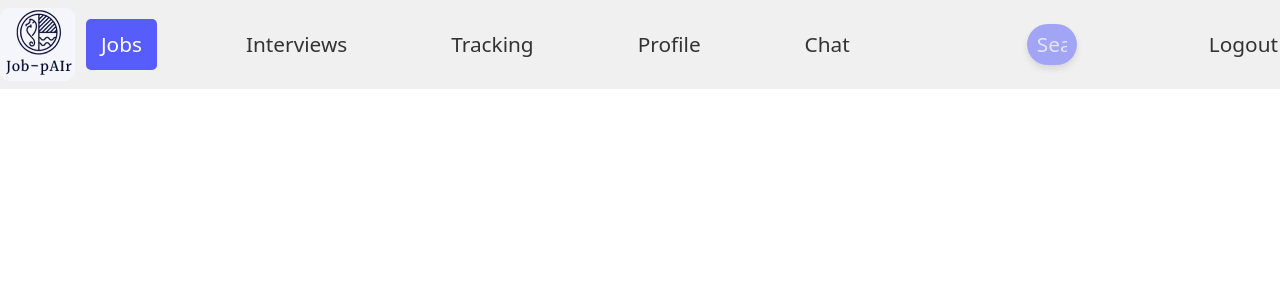
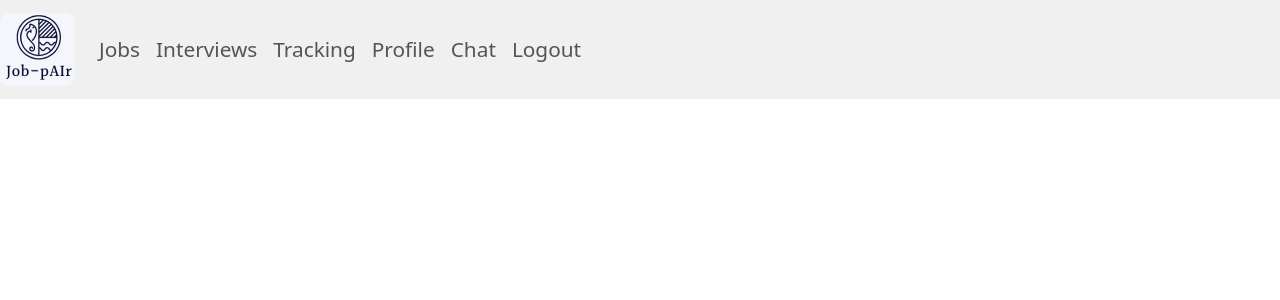
Before and after one commit to num4n1/Job-pair, a React (Create React App) app in the folder job-pair-frontend/: page / in a window 1280 px wide. Shown: the top 300 px of the page. Built offline with nearby package versions, Linux system fonts and the light colour scheme.

Commit message:
Feature - navbar mobile

```diff
--- a/job-pair-frontend/src/Components/Navbar.jsx
+++ b/job-pair-frontend/src/Components/Navbar.jsx
@@ -1,12 +1,13 @@
 import React, { useState } from 'react';
+import { Navbar, Nav, NavDropdown } from 'react-bootstrap';
+import logo from '../Assets/Job-pair-small 1.png'; // Import the image here
 import '../Styles/Navbar.css'; // Make sure to create a corresponding CSS file
-import logo from '../Assets/Job-pair-small 1.png'; // Import the image here
 
-const Navbar = () => {
-    const [active, setActive] = useState('jobs'); // Default active is 'jobs'
+const CustomNavbar = () => {
+    const [expanded, setExpanded] = useState(false); // State to manage mobile menu visibility
 
-    const handleToggle = (buttonId) => {
-        setActive(buttonId);
+    const handleToggle = () => {
+        setExpanded(!expanded); // Toggle mobile menu visibility
     };
 
     const buttons = [
@@ -16,36 +17,27 @@ const Navbar = () => {
         { id: 'profile', text: 'Profile' },
         { id: 'chat', text: 'Chat' }
     ];
+
     return (
-        <nav className="navbar">
-        <img src={logo} alt='Brand logo' />
-        <div className="menu">
-            <div className='menu-options'>
-            {buttons.map((button) => (
-                <a
-                key={button.id}
-                href={'/' + button.id}
-                className={`toggle-button ${active === button.id ? 'active' : ''}`}
-                onClick={(e) => {
-                    e.preventDefault(); // Prevent default anchor link behavior
-                    handleToggle(button.id);
-                }}
-                >
-                {button.text}
-                </a>
-            ))}
-            </div>
-            <div className="search-bar">
-                <input type="text" placeholder="Search" />
-            </div>
-            <a className="logout-button" href="/logout">Logout</a>
-        </div>
-
-        <div className="menu-icon">
-            {/* Icon to show/hide the menu on small screens */}
-        </div>
-        </nav>
+        <Navbar expand="lg" className="navbar">
+            <Navbar.Brand href="#">
+                <img src={logo} alt='Brand logo' />
+            </Navbar.Brand>
+            <Navbar.Toggle aria-controls="responsive-navbar-nav" onClick={handleToggle} />
+            <Navbar.Collapse id="responsive-navbar-nav">
+                <Nav className="mr-auto">
+                    {buttons.map((button) => (
+                        <Nav.Link key={button.id} href={'/' + button.id}>
+                            {button.text}
+                        </Nav.Link>
+                    ))}
+                </Nav>
+                <Nav>
+                    <Nav.Link href="/logout">Logout</Nav.Link>
+                </Nav>
+            </Navbar.Collapse>
+        </Navbar>
     );
 };
 
-export default Navbar;
+export default CustomNavbar;
--- a/job-pair-frontend/src/Styles/Navbar.css
+++ b/job-pair-frontend/src/Styles/Navbar.css
@@ -92,3 +92,57 @@
       /* Adjust styles for mobile view if needed */
     }
   }
+
+
+
+
+
+  @media (max-width: 768px) {
+    .navbar .menu {
+      display: none; /* Hide the menu items */
+    }
+
+    .navbar .menu-icon {
+      display: flex; /* Show the menu icon */
+      align-items: center;
+      justify-content: flex-end;
+      cursor: pointer;
+    }
+
+    .navbar .menu-icon::before {
+      content: '☰'; /* You can use any suitable icon here */
+      font-size: 1.5em;
+    }
+
+    .navbar .menu-icon.active::before {
+      content: '✕'; /* Change to a close icon when menu is open */
+    }
+
+    .menu-options {
+      display: flex;
+      flex-direction: column;
+      gap: 10px;
+      position: absolute;
+      top: 100%; /* Position the menu below the menu icon */
+      right: 0;
+      background-color: #f0f0f0;
+      width: 100%;
+      border-radius: 5px;
+      box-shadow: 0 2px 4px rgba(0, 0, 0, 0.1);
+      z-index: 1000; /* Ensure the menu appears above other content */
+      padding: 10px;
+      transition: opacity 0.3s ease-in-out; /* Smooth transition for visibility */
+      opacity: 0; /* Initially hidden */
+      pointer-events: none; /* Initially not clickable */
+    }
+
+    .navbar .menu-icon.active ~ .menu-options {
+      opacity: 1; /* Show the menu when menu icon is active */
+      pointer-events: auto; /* Allow clicking on the menu */
+    }
+
+    .toggle-button, .logout-button {
+      width: 100%; /* Make buttons full width */
+      color: #575DFB;
+    }
+  }
```
